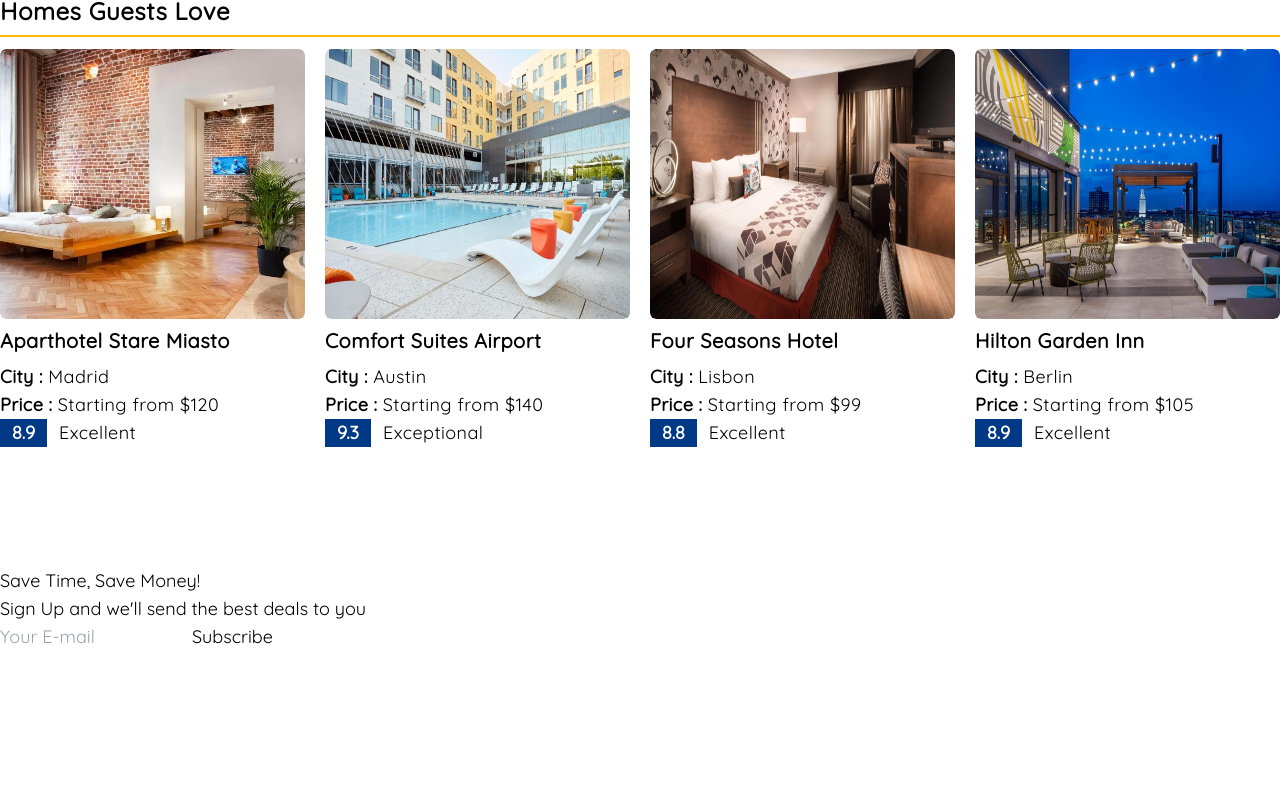
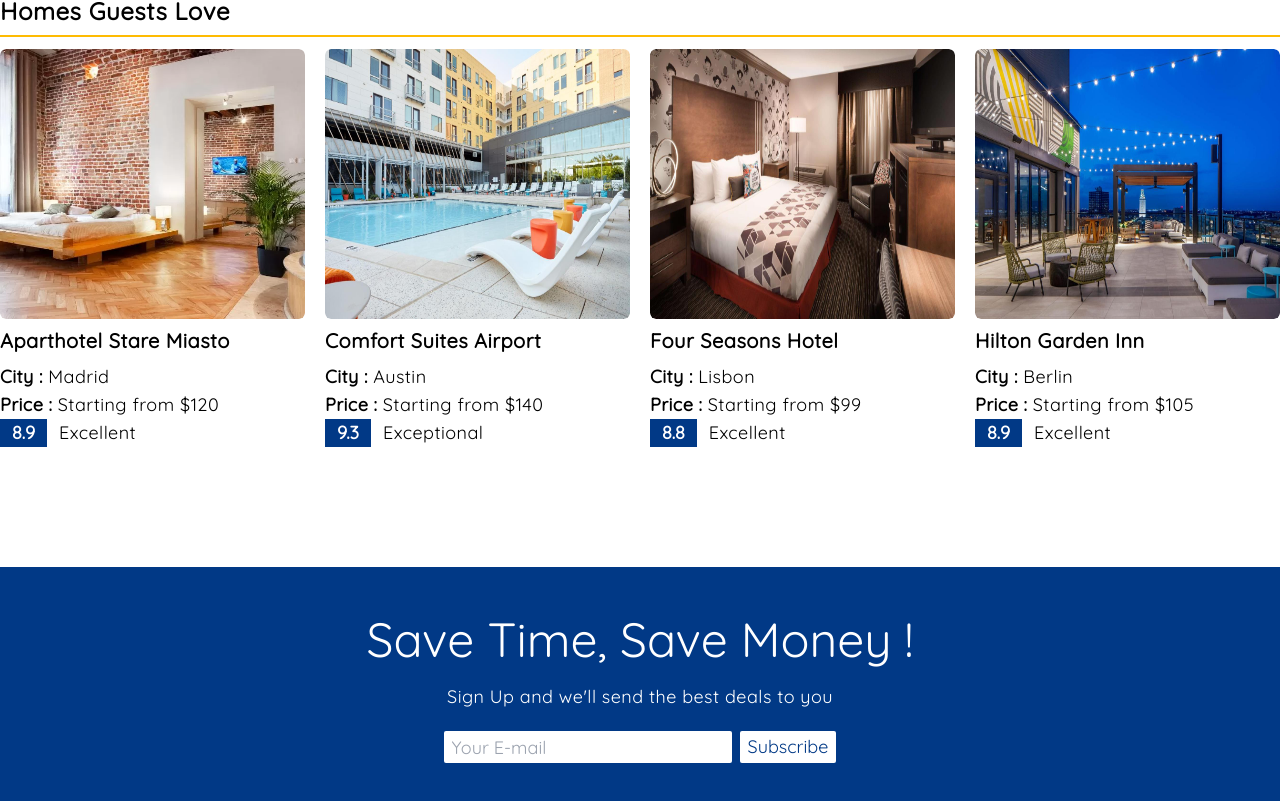
Before and after one commit to neyaznafiz/Bookingverse_Front-end, a React (Create React App) app: page / in a window 1280 px wide. Shown: the part 1404-2205 px from the top of the page. Before the commit the page ends 2055 px from the top, so only its background shows below. Built offline with nearby package versions, Linux system fonts and the light colour scheme.

Commit message:
mailList component done

```diff
--- a/src/Pages/Home/MailList.jsx
+++ b/src/Pages/Home/MailList.jsx
@@ -2,12 +2,12 @@
 
 const MailList = () => {
   return (
-    <div className="w-full mt-12">
-      <h1>Save Time, Save Money!</h1>
-      <p>Sign Up and we'll send the best deals to you</p>
-      <div>
-        <input type="text" placeholder="Your E-mail" />
-        <button>Subscribe</button>
+    <div className="w-full mt-12 bg-primary text-white flex flex-col items-center gap-5 p-12">
+      <h1 className="text-5xl">Save Time, Save Money !</h1>
+      <p className="tracking-wide">Sign Up and we'll send the best deals to you</p>
+      <div className="flex items-center gap-x-2">
+        <input type="text" placeholder="Your E-mail" className="w-72 h-8 p-2 outline-none rounded-sm text-gray-800 "/>
+        <button className="bg-white h-8 text-primary px-2 rounded-sm">Subscribe</button>
       </div>
     </div>
   );
```
